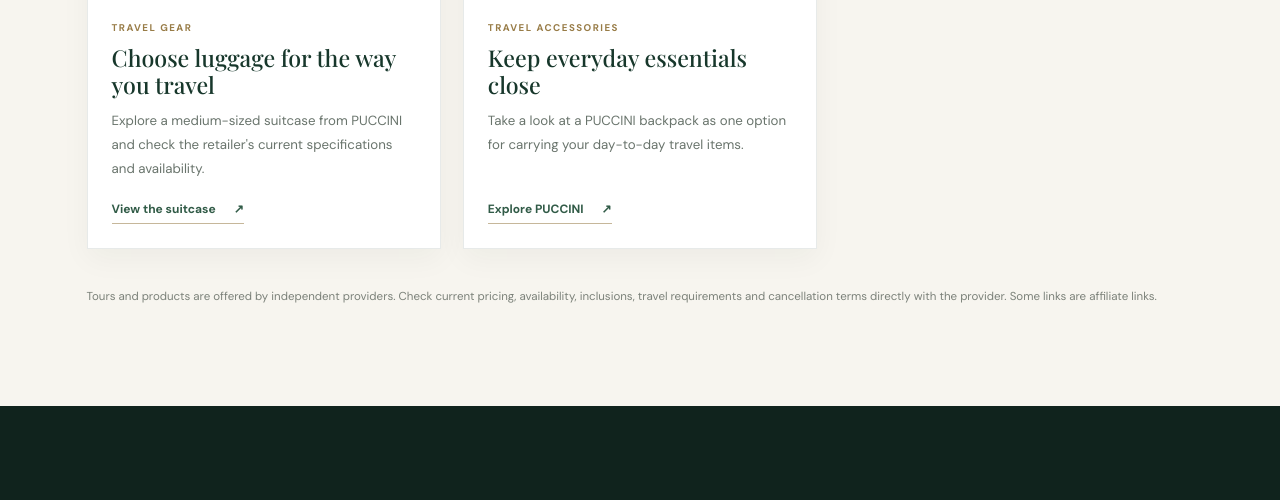
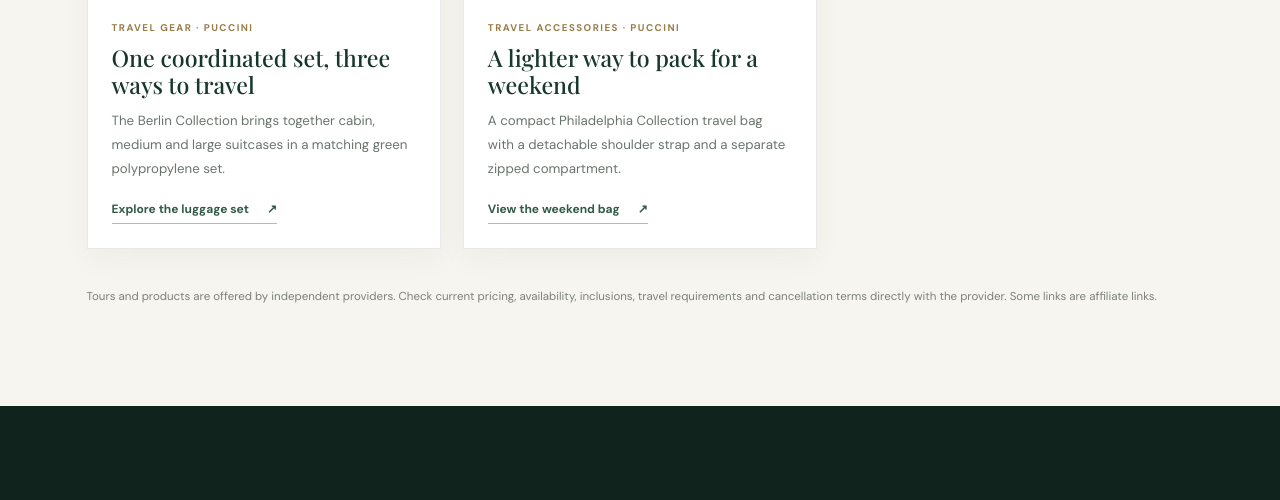
Before and after one commit to jacquesjulies/LuckBlitz, a plain HTML site: page travel-experiences.html in a window 1280 px wide. Shown: the part 1991-2491 px from the top of the page. Drawn offline with nearby package versions, Linux system fonts and the light colour scheme; a web font is replaced by a local one.

Commit message:
Replace repeated PUCCINI travel products with unique items

```diff
--- a/travel-experiences.html
+++ b/travel-experiences.html
@@ -40,8 +40,8 @@
  <div class="editorial-band"><p class="editorial-kicker">Make the journey your own</p><h2>Good journeys begin before you leave.</h2><p>Think about the pace you enjoy, the places you want to explore and the practical details that make travelling easier. A little planning leaves more room for discovery.</p><a href="/discovery-journal.html">Read the Discovery Journal ↗</a></div>
  <div class="editorial-section-heading" style="margin-top:58px"><p class="editorial-kicker">Useful travel finds</p><h2>Take the essentials <em>along.</em></h2></div>
  <div class="editorial-grid" style="margin-top:24px">
-  <article class="editorial-card"><a class="editorial-card-image" href="https://c.trackmytarget.com/?a=q230d1&amp;i=el31qe&amp;r=https%3A%2F%2Fpuccini.cz%2Fstredni-polykarbonatovy-kufr-ruzovy-pc032b-3c" target="_blank" rel="sponsored noopener noreferrer"><img src="https://ecsmedia.pl/c/walizka-srednia-podrozna-na-kolkach-poliweglan-puccini-rozowa-pc032b-3a-b-iext137442961.jpg" alt="PUCCINI pink medium polycarbonate suitcase" loading="lazy"></a><div class="editorial-card-copy"><small>TRAVEL GEAR</small><h3>Choose luggage for the way you travel</h3><p>Explore a medium-sized suitcase from PUCCINI and check the retailer's current specifications and availability.</p><a class="editorial-text-link" href="https://c.trackmytarget.com/?a=q230d1&amp;i=el31qe&amp;r=https%3A%2F%2Fpuccini.cz%2Fstredni-polykarbonatovy-kufr-ruzovy-pc032b-3c" target="_blank" rel="sponsored noopener noreferrer">View the suitcase <span>↗</span></a></div></article>
-  <article class="editorial-card"><a class="editorial-card-image" href="https://c.tmtarget.com/?a=q230d1&amp;i=el31qe&amp;r=https%3A%2F%2Fpuccini.cz%2Fbily-damsky-batoh-s-brandingem-z-ekokuze-blxp0011p-0%3Futm_source%3Dsalesmanago%26utm_medium%3Dweb_engagement%26utm_campaign%3Ddefault" target="_blank" rel="sponsored noopener noreferrer"><img src="https://puccini.pl/media/catalog/product/0/_/0_PM90171_6A_szare_89e5.jpg?auto=webp&format=pjpg&height=1600&image-type=image&store=sklep_puccini_pl_view&width=1280" alt="PUCCINI grey travel backpack" loading="lazy"></a><div class="editorial-card-copy"><small>TRAVEL ACCESSORIES</small><h3>Keep everyday essentials close</h3><p>Take a look at a PUCCINI backpack as one option for carrying your day-to-day travel items.</p><a class="editorial-text-link" href="https://c.tmtarget.com/?a=q230d1&amp;i=el31qe&amp;r=https%3A%2F%2Fpuccini.cz%2Fbily-damsky-batoh-s-brandingem-z-ekokuze-blxp0011p-0%3Futm_source%3Dsalesmanago%26utm_medium%3Dweb_engagement%26utm_campaign%3Ddefault" target="_blank" rel="sponsored noopener noreferrer">Explore PUCCINI <span>↗</span></a></div></article>
+  <article class="editorial-card"><a class="editorial-card-image" href="https://c.trackmytarget.com/?a=q230d1&amp;i=el31qe&amp;r=https%3A%2F%2Fpuccini.pl%2Fzestaw-walizek-na-kolkach-z-polipropylenu-zielony-pp027-5d" target="_blank" rel="sponsored noopener noreferrer"><img src="https://puccini.pl/media/catalog/product/1/1/11_PP027A_5D_biale_668a.jpg?auto=webp&amp;format=pjpg&amp;height=1600&amp;image-type=image&amp;store=sklep_puccini_pl_view&amp;width=1280" alt="PUCCINI Berlin Collection green polypropylene three-piece luggage set" loading="lazy"></a><div class="editorial-card-copy"><small>TRAVEL GEAR · PUCCINI</small><h3>One coordinated set, three ways to travel</h3><p>The Berlin Collection brings together cabin, medium and large suitcases in a matching green polypropylene set.</p><a class="editorial-text-link" href="https://c.trackmytarget.com/?a=q230d1&amp;i=el31qe&amp;r=https%3A%2F%2Fpuccini.pl%2Fzestaw-walizek-na-kolkach-z-polipropylenu-zielony-pp027-5d" target="_blank" rel="sponsored noopener noreferrer">Explore the luggage set <span>↗</span></a></div></article>
+  <article class="editorial-card"><a class="editorial-card-image" href="https://c.trackmytarget.com/?a=q230d1&amp;i=el31qe&amp;r=https%3A%2F%2Fpuccini.pl%2Ftorba-weekendowa-mala-philadelphia-collection-rozowa-bm9019s3c" target="_blank" rel="sponsored noopener noreferrer"><img src="https://puccini.pl/media/catalog/product/8/_/8_BM9019_S_3C_3397.jpg?auto=webp&amp;format=pjpg&amp;height=1600&amp;image-type=image&amp;store=sklep_puccini_pl_view&amp;width=1280" alt="PUCCINI Philadelphia Collection small pink weekend travel bag" loading="lazy"></a><div class="editorial-card-copy"><small>TRAVEL ACCESSORIES · PUCCINI</small><h3>A lighter way to pack for a weekend</h3><p>A compact Philadelphia Collection travel bag with a detachable shoulder strap and a separate zipped compartment.</p><a class="editorial-text-link" href="https://c.trackmytarget.com/?a=q230d1&amp;i=el31qe&amp;r=https%3A%2F%2Fpuccini.pl%2Ftorba-weekendowa-mala-philadelphia-collection-rozowa-bm9019s3c" target="_blank" rel="sponsored noopener noreferrer">View the weekend bag <span>↗</span></a></div></article>
  </div>
  <p class="editorial-disclosure">Tours and products are offered by independent providers. Check current pricing, availability, inclusions, travel requirements and cancellation terms directly with the provider. Some links are affiliate links.</p>
 </div></main>
```
